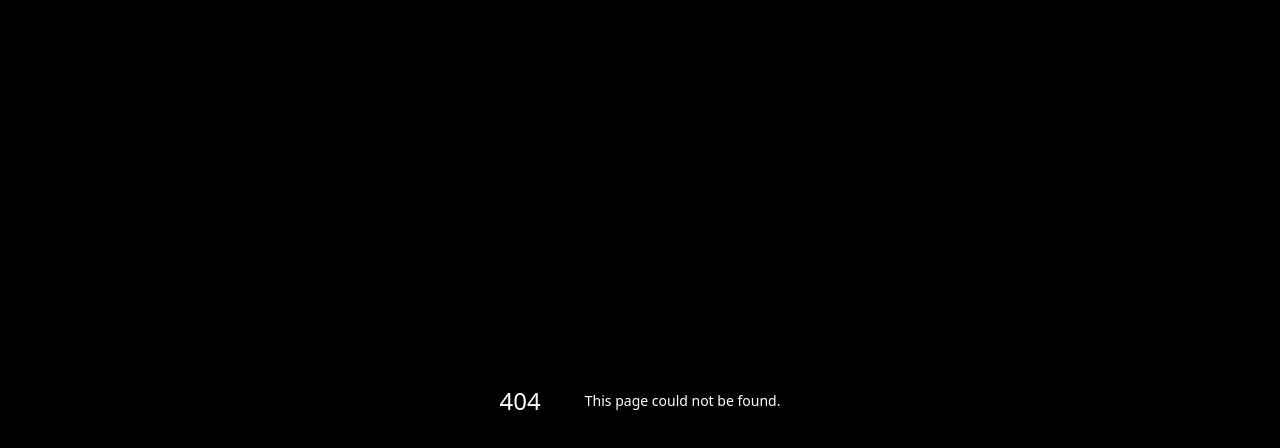
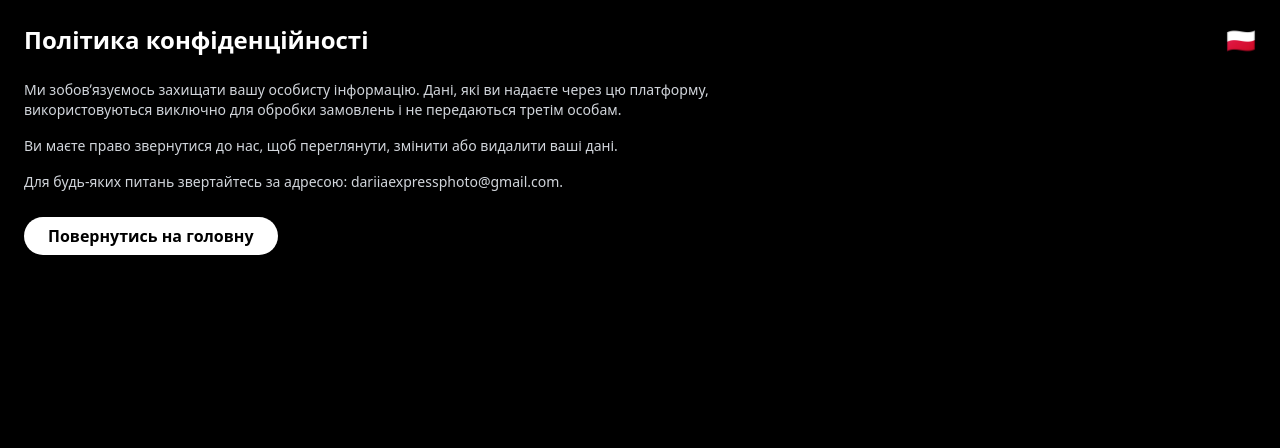
Before and after one commit to cutesuno/expressphoto-online, a Next.js app: page /privacy-policy in a window 1280 px wide. Before the commit this address had no page. Shown: the top 448 px of the page. Built offline with nearby package versions, Linux system fonts and the light colour scheme.

Commit message:
додов лінк

```diff
--- /dev/null
+++ b/pages/privacy-policy.tsx
@@ -0,0 +1,60 @@
+// pages/privacy-policy.tsx
+import { useState } from 'react';
+import { motion } from 'framer-motion';
+import Link from 'next/link';
+
+export default function PrivacyPolicy() {
+  const [language, setLanguage] = useState<'uk' | 'pl'>('uk');
+
+  const t = (uk: string, pl: string) => (language === 'uk' ? uk : pl);
+
+  return (
+    <motion.div
+      className="min-h-screen bg-black text-white p-6"
+      initial={{ opacity: 0 }}
+      animate={{ opacity: 1 }}
+    >
+      <div className="flex justify-between mb-6">
+        <h1 className="text-2xl font-bold">
+          {t('Політика конфіденційності', 'Polityka prywatności')}
+        </h1>
+        <button
+          onClick={() => setLanguage(language === 'uk' ? 'pl' : 'uk')}
+          className="text-2xl"
+        >
+          {language === 'uk' ? '🇵🇱' : '🇺🇦'}
+        </button>
+      </div>
+
+      <div className="space-y-4 text-gray-300 text-sm max-w-3xl">
+        <p>
+          {t(
+            'Ми зобовʼязуємось захищати вашу особисту інформацію. Дані, які ви надаєте через цю платформу, використовуються виключно для обробки замовлень і не передаються третім особам.',
+            'Zobowiązujemy się chronić Twoje dane osobowe. Informacje przekazane za pośrednictwem tej platformy są wykorzystywane wyłącznie do realizacji zamówień i nie są udostępniane osobom trzecim.'
+          )}
+        </p>
+        <p>
+          {t(
+            'Ви маєте право звернутися до нас, щоб переглянути, змінити або видалити ваші дані.',
+            'Masz prawo skontaktować się z nami w celu przeglądu, zmiany lub usunięcia swoich danych.'
+          )}
+        </p>
+        <p>
+          {t(
+            'Для будь-яких питань звертайтесь за адресою: dariiaexpressphoto@gmail.com.',
+            'W razie pytań prosimy o kontakt: dariiaexpressphoto@gmail.com.'
+          )}
+        </p>
+      </div>
+
+      <div className="mt-8">
+        <Link
+          href="/"
+          className="bg-white text-black font-semibold px-6 py-2 rounded-full hover:bg-gray-200 transition"
+        >
+          {t('Повернутись на головну', 'Powrót na stronę główną')}
+        </Link>
+      </div>
+    </motion.div>
+  );
+}
```
